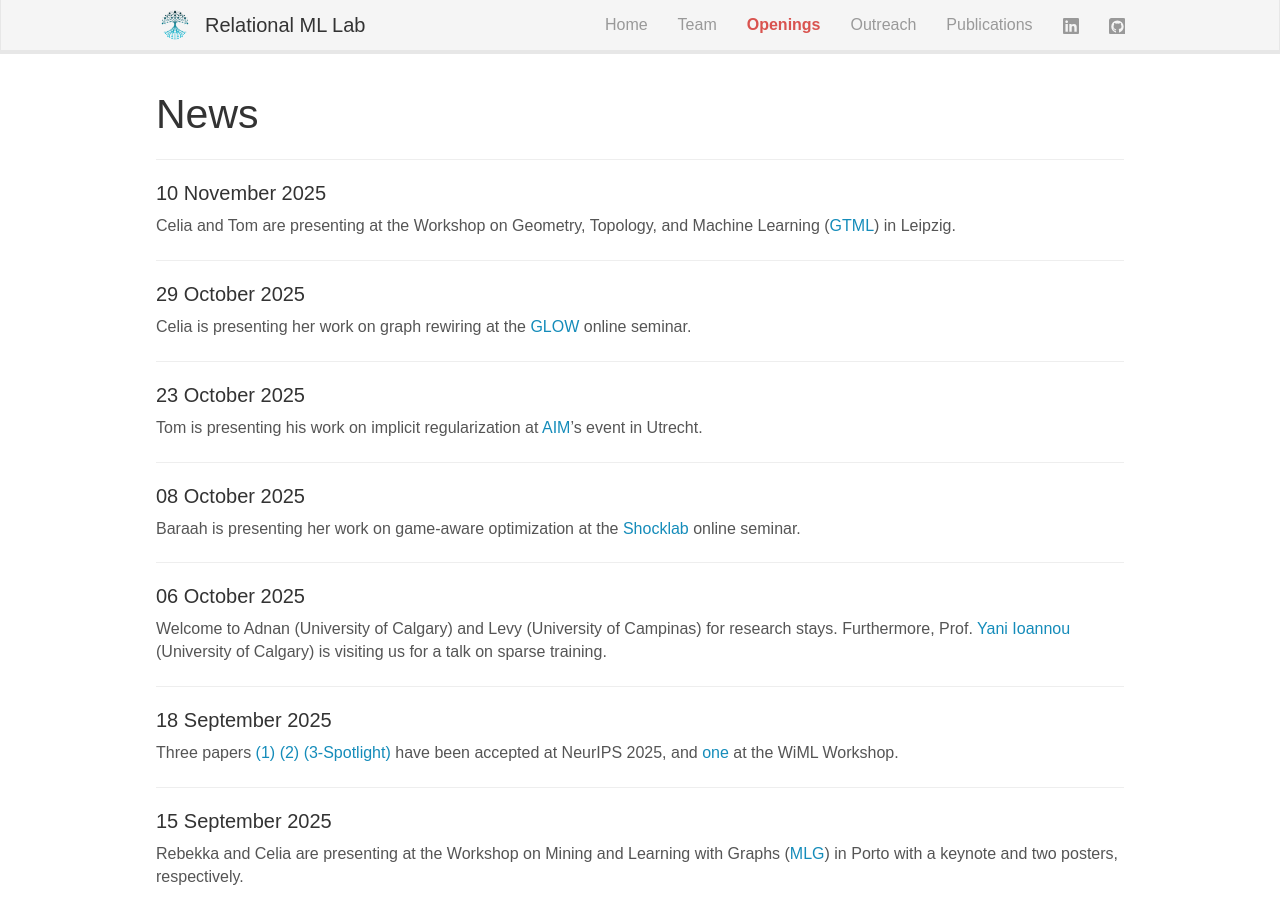
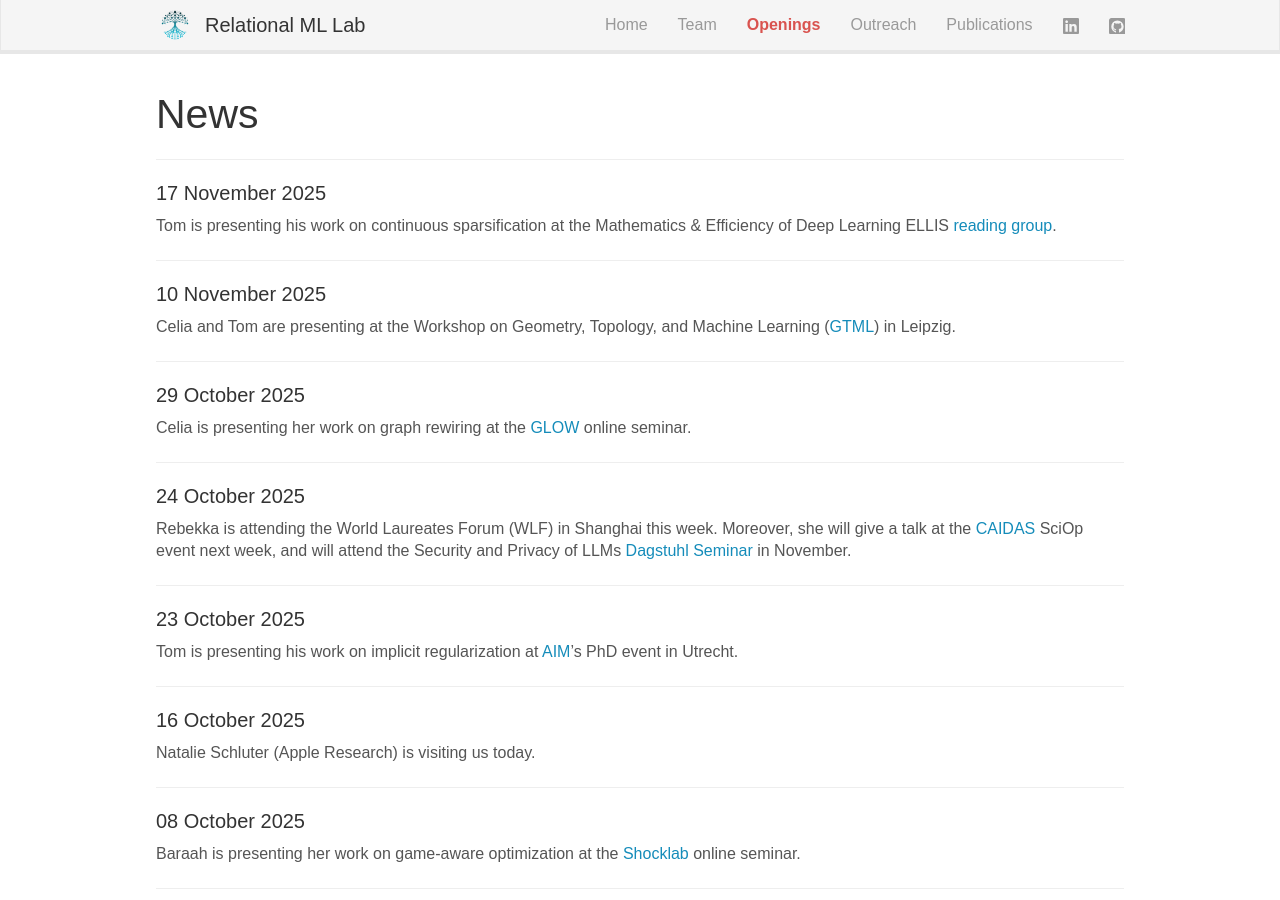
Before and after one commit to RelationalML/relationalml.github.io, a Jekyll site: the page built from _pages/news.md, in a window 1280 px wide and 900 px high. Built offline with Jekyll 4.4.1, drawn with Linux system fonts in a browser that asks for light colours; some web fonts are replaced; a script that is not in the unit is left out.

Commit message:
more news

```diff
--- a/_data/alumni_members.yml
+++ b/_data/alumni_members.yml
@@ -64,7 +64,7 @@
 - role: Past Master's theses
   members:
     - name: Sree Harsha Nelaturu
-      thesis: "Bridging the Gap: Improving Random Sparse Masks with Distillation-Guided Optimization"
+      thesis: "Enhancing the Performance of Random Sparse Masks for Image Classification via Knowledge Distillation"
       date_thesis: 2025
     - name: Nirav Shenoy
       thesis: "Efficient Sparse Training: Combining Continuous Sparsification with LRR and Rewiring"
--- a/_data/news.yml
+++ b/_data/news.yml
@@ -1,11 +1,20 @@
+- date: 17. November 2025
+  headline: "Tom is presenting his work on continuous sparsification at the Mathematics & Efficiency of Deep Learning ELLIS [reading group](https://sites.google.com/view/efficientml)."
+
 - date: 10. November 2025
   headline: "Celia and Tom are presenting at the Workshop on Geometry, Topology, and Machine Learning ([GTML](https://www.mis.mpg.de/events/series/workshop-on-geometry-topology-and-machine-learning-gtml-2025)) in Leipzig."
 
 - date: 29. October 2025
   headline: "Celia is presenting her work on graph rewiring at the [GLOW](https://sites.google.com/view/graph-learning-on-weds/events) online seminar."
 
+- date: 24. October 2025
+  headline: "Rebekka is attending the World Laureates Forum (WLF) in Shanghai this week. Moreover, she will give a talk at the [CAIDAS](https://sites.google.com/view/caidasconf) SciOp event next week, and will attend the Security and Privacy of LLMs [Dagstuhl Seminar](https://www.dagstuhl.de/25461) in November."
+
 - date: 23. October 2025
-  headline: "Tom is presenting his work on implicit regularization at [AIM](https://aimath.nl/index.php/2025/08/27/phd-event/)'s event in Utrecht."
+  headline: "Tom is presenting his work on implicit regularization at [AIM](https://aimath.nl/index.php/2025/08/27/phd-event/)'s PhD event in Utrecht."
+
+- date: 16. October 2025
+  headline: "Natalie Schluter (Apple Research) is visiting us today."
 
 - date: 8. October 2025
   headline: "Baraah is presenting her work on game-aware optimization at the [Shocklab](https://shocklab.net/seminars/) online seminar."
```
Also changed, not shown: 3 other files.
